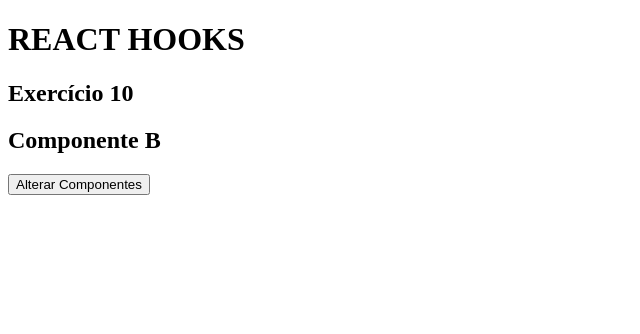
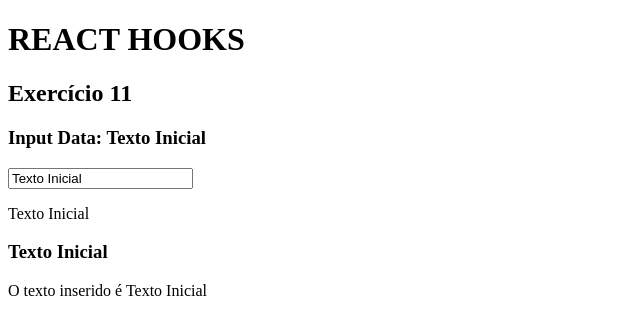
Before and after one commit to PedroSmaxY/React_Next_Hooks, a React (Vite) app: page / in a window 1280 px wide. Shown: the top 334 px of the page, without its empty margins (0-640 px from the left). Built offline with nearby package versions, Linux system fonts and the light colour scheme.

Commit message:
12_hooks

```diff
--- a/src/App.tsx
+++ b/src/App.tsx
@@ -10,7 +10,8 @@
 // import HookState09 from "./components/UseState_09";
 // import HookState10 from "./components/UseState_10";
 // import HookState11 from "./components/UseState_11";
-import HookState12 from "./components/UseState_12";
+// import HookState12 from "./components/UseState_12";
+import HookState13 from "./components/UseState_13";
 
 export default function App(): JSX.Element {
   return (
@@ -27,7 +28,8 @@
       {/* <HookState09 /> */}
       {/* <HookState10 /> */}
       {/* <HookState11 /> */}
-      <HookState12 />
+      {/* <HookState12 /> */}
+      <HookState13 />
     </>
   );
 }
--- /dev/null
+++ b/src/components/UseState_13.tsx
@@ -0,0 +1,28 @@
+import { useState } from "react";
+export default function HookState13(): JSX.Element {
+  const [valor, setValor] = useState<string>(() => "Texto Inicial");
+
+  return (
+    <>
+      <div>
+        <h2>Exercício 11</h2>
+        <h3>Input Data: {valor}</h3>
+        <input
+          type="text"
+          name="caixatxt"
+          id="caixatxt"
+          placeholder="Digite aqui"
+          value={valor}
+          onChange={(evento: React.ChangeEvent<HTMLInputElement>) => {
+            setValor(() => evento.target.value);
+          }}
+        />
+      </div>
+      <div>
+        <p>{valor}</p>
+        <h3>{valor}</h3>
+        <p>O texto inserido é {valor}</p>
+      </div>
+    </>
+  );
+}
```
